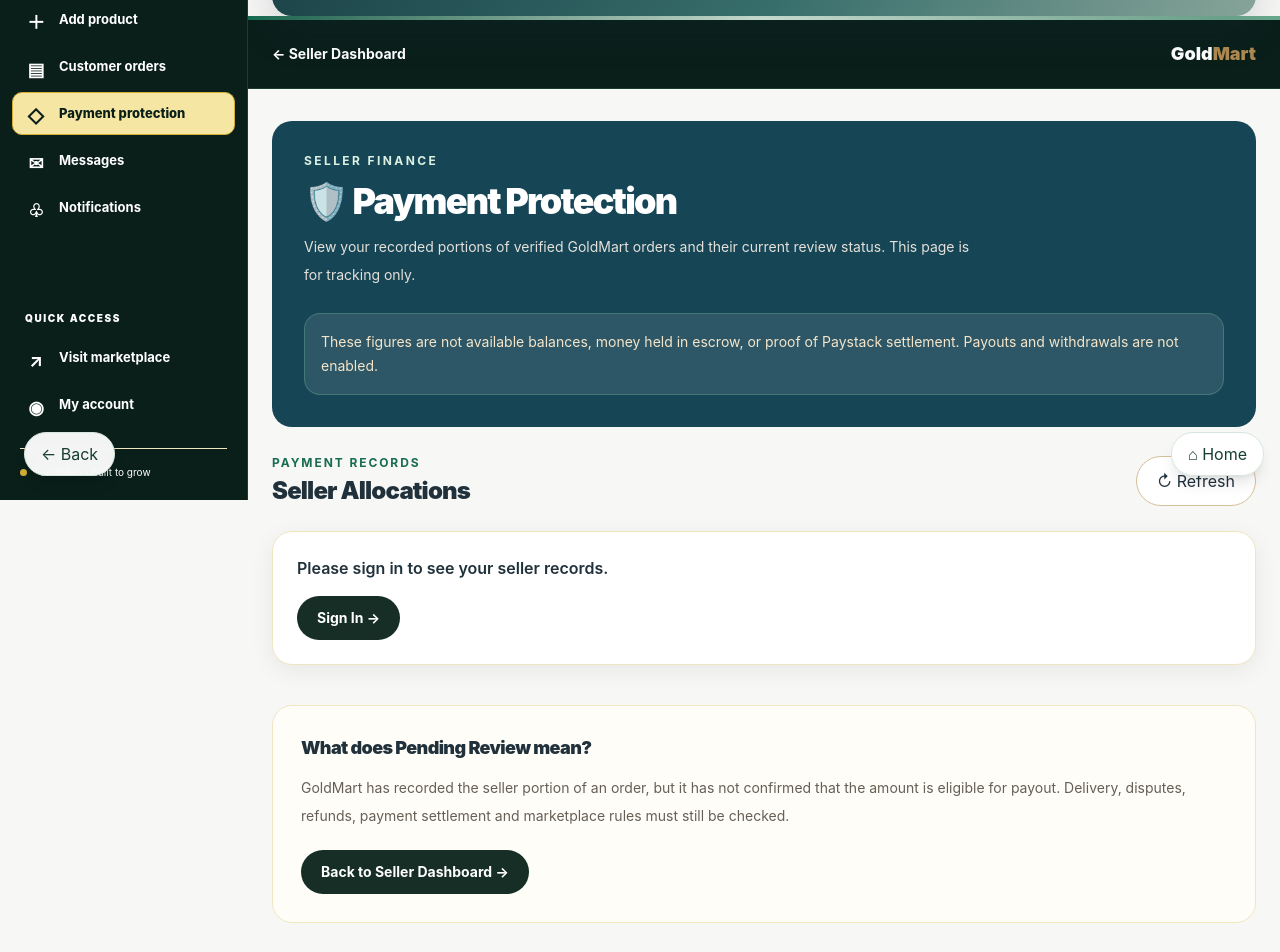
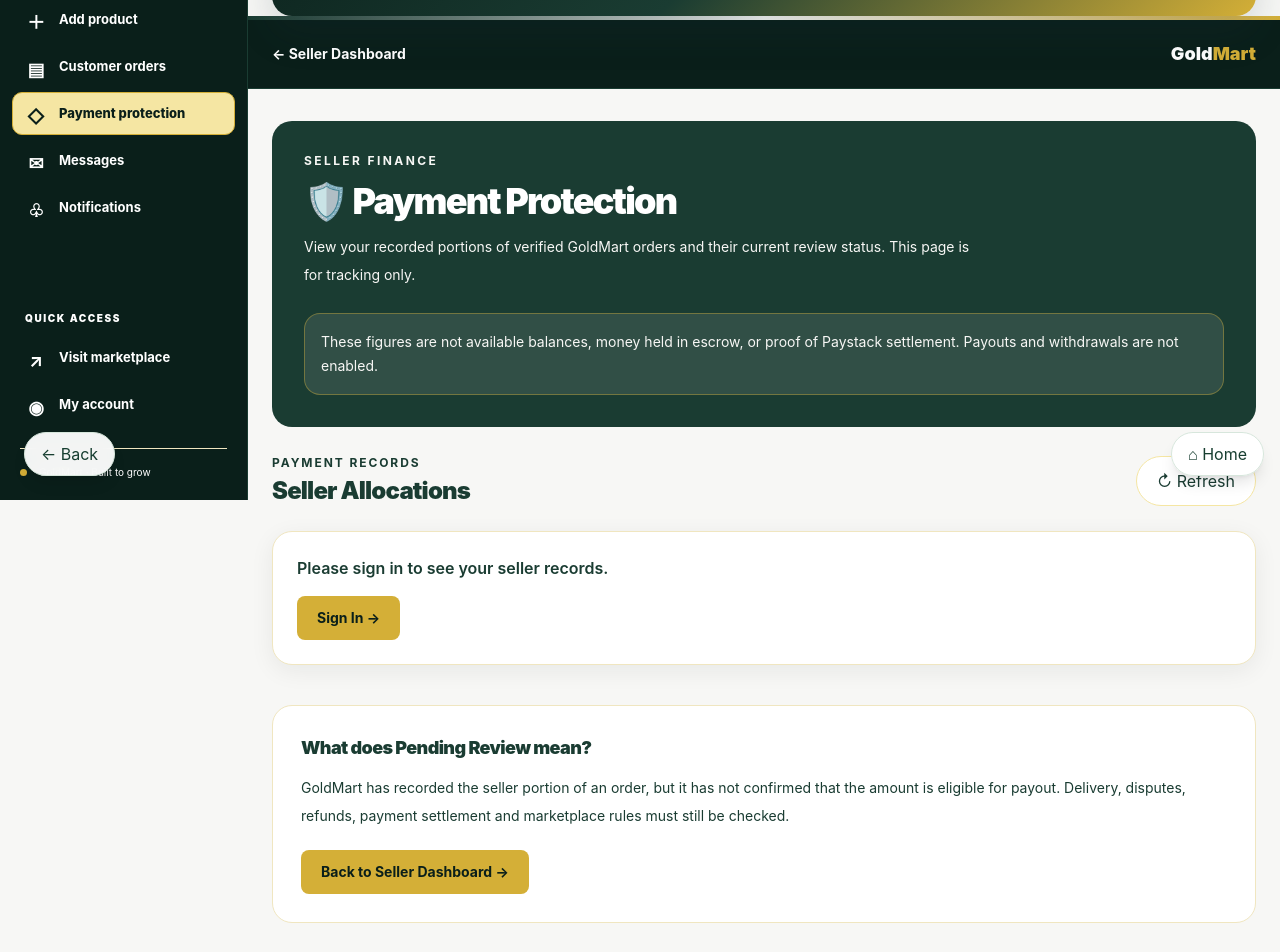
Before and after one commit to oscar1-max/Gold-mart-Ybsr, a Next.js app: page /seller/payment-protection in a window 1280 px wide. Shown: the part 300-1252 px from the top of the page. Built offline with nearby package versions, Linux system fonts and the light colour scheme.

Commit message:
Restyle Seller Studio in GoldMart premium palette

```diff
--- a/app/seller/payment-protection/page.tsx
+++ b/app/seller/payment-protection/page.tsx
@@ -111,7 +111,7 @@
     return "border-emerald-200 bg-emerald-50 text-emerald-800";
   }
 
-  return "border-[#e0eae3] bg-[#f5f8f5] text-[#665F55]";
+  return "border-[#F7F7F5] bg-[#FFFFFF] text-[#1A3C32]";
 }
 
 function StatusBadge({
@@ -255,39 +255,39 @@
   }
 
   return (
-    <main className="min-h-screen bg-[#F1F5F5] pb-28 text-[#20313B] md:pb-14">
+    <main className="min-h-screen bg-[#F7F7F5] pb-28 text-[#1A3C32] md:pb-14">
       <div className="mx-auto max-w-7xl px-4 pt-6 sm:px-6">
-        <section className="relative overflow-hidden rounded-[30px] px-6 py-9 text-white shadow-[0_18px_38px_rgba(24,51,62,0.16)] sm:px-10 sm:py-12" style={{background:"linear-gradient(120deg,#173C43,#376E6B 56%,#87A499)"}}>
+        <section className="relative overflow-hidden rounded-[30px] px-6 py-9 text-white shadow-[0_18px_38px_rgba(24,51,62,0.16)] sm:px-10 sm:py-12" style={{background:"linear-gradient(135deg, #0A1F1A 0%, #1A3C32 50%, #D4AF37 100%)"}}>
           <div className="pointer-events-none absolute -right-10 -top-20 h-60 w-60 rounded-full border-[32px] border-white/10" aria-hidden="true"/>
-          <div className="relative"><p className="text-[11px] font-black uppercase tracking-[0.22em] text-[#BDECE4]">GOLDMART SELLER STUDIO · Finance Ledger</p>
+          <div className="relative"><p className="text-[11px] font-black uppercase tracking-[0.22em] text-[#F5E6A3]">GOLDMART SELLER STUDIO · Finance Ledger</p>
           <h2 className="mt-3 text-3xl font-black tracking-tight sm:text-5xl">Clarity for your records.</h2>
           <p className="mt-3 max-w-xl text-sm leading-7 text-white/85">Review recorded allocations and their review status. Withdrawals remain unavailable.</p></div>
         </section>
         <nav aria-label="Seller Studio navigation" className="og-scrollbar mt-4 flex gap-2 overflow-x-auto pb-2">
-          <Link href="/seller" className="shrink-0 rounded-full border border-[#CEDFDF] bg-white px-4 py-2.5 text-xs font-bold text-[#2E5361] transition hover:border-[#70A9A8] hover:bg-[#E9F3F2]">Dashboard</Link>
-          <Link href="/seller/products" className="shrink-0 rounded-full border border-[#CEDFDF] bg-white px-4 py-2.5 text-xs font-bold text-[#2E5361] transition hover:border-[#70A9A8] hover:bg-[#E9F3F2]">Catalogue</Link>
-          <Link href="/seller/products/new" className="shrink-0 rounded-full border border-[#CEDFDF] bg-white px-4 py-2.5 text-xs font-bold text-[#2E5361] transition hover:border-[#70A9A8] hover:bg-[#E9F3F2]">Add Product</Link>
-          <Link href="/seller/orders" className="shrink-0 rounded-full border border-[#CEDFDF] bg-white px-4 py-2.5 text-xs font-bold text-[#2E5361] transition hover:border-[#70A9A8] hover:bg-[#E9F3F2]">Orders</Link>
-          <Link href="/seller/payment-protection" className="shrink-0 rounded-full border border-[#CEDFDF] bg-white px-4 py-2.5 text-xs font-bold text-[#2E5361] transition hover:border-[#70A9A8] hover:bg-[#E9F3F2]">Finance</Link>
-          <Link href="/chat" className="shrink-0 rounded-full border border-[#CEDFDF] bg-white px-4 py-2.5 text-xs font-bold text-[#2E5361] transition hover:border-[#70A9A8] hover:bg-[#E9F3F2]">Messages</Link>
-          <Link href="/account" className="shrink-0 rounded-full border border-[#CEDFDF] bg-white px-4 py-2.5 text-xs font-bold text-[#2E5361] transition hover:border-[#70A9A8] hover:bg-[#E9F3F2]">Account</Link>
+          <Link href="/seller" className="shrink-0 rounded-full border border-[#F7F7F5] bg-white px-4 py-2.5 text-xs font-bold text-[#1A3C32] transition hover:border-[#D4AF37] hover:bg-[#F7F7F5]">Dashboard</Link>
+          <Link href="/seller/products" className="shrink-0 rounded-full border border-[#F7F7F5] bg-white px-4 py-2.5 text-xs font-bold text-[#1A3C32] transition hover:border-[#D4AF37] hover:bg-[#F7F7F5]">Catalogue</Link>
+          <Link href="/seller/products/new" className="shrink-0 rounded-full border border-[#F7F7F5] bg-white px-4 py-2.5 text-xs font-bold text-[#1A3C32] transition hover:border-[#D4AF37] hover:bg-[#F7F7F5]">Add Product</Link>
+          <Link href="/seller/orders" className="shrink-0 rounded-full border border-[#F7F7F5] bg-white px-4 py-2.5 text-xs font-bold text-[#1A3C32] transition hover:border-[#D4AF37] hover:bg-[#F7F7F5]">Orders</Link>
+          <Link href="/seller/payment-protection" className="shrink-0 rounded-full border border-[#F7F7F5] bg-white px-4 py-2.5 text-xs font-bold text-[#1A3C32] transition hover:border-[#D4AF37] hover:bg-[#F7F7F5]">Finance</Link>
+          <Link href="/chat" className="shrink-0 rounded-full border border-[#F7F7F5] bg-white px-4 py-2.5 text-xs font-bold text-[#1A3C32] transition hover:border-[#D4AF37] hover:bg-[#F7F7F5]">Messages</Link>
+          <Link href="/account" className="shrink-0 rounded-full border border-[#F7F7F5] bg-white px-4 py-2.5 text-xs font-bold text-[#1A3C32] transition hover:border-[#D4AF37] hover:bg-[#F7F7F5]">Account</Link>
         </nav>
       </div>
 
-      <div className="h-1 bg-gradient-to-r from-[#176c52] via-[#ddf1e3] to-[#68a98c]" />
+      <div className="h-1 bg-gradient-to-r from-[#1A3C32] via-[#F7F7F5] to-[#D4AF37]" />
 
-      <header className="border-b border-[#DAE5E5] bg-white">
+      <header className="border-b border-[#F7F7F5] bg-white">
         <div className="mx-auto flex max-w-6xl items-center justify-between gap-3 px-4 py-5 sm:px-6">
           <Link
             href="/seller"
-            className="text-sm font-bold text-[#176c52] hover:underline"
+            className="text-sm font-bold text-[#1A3C32] hover:underline"
           >
             ← Seller Dashboard
           </Link>
 
           <span className="text-lg font-black">
             Gold
-            <span className="text-[#B08A50]">
+            <span className="text-[#D4AF37]">
               Mart
             </span>
           </span>
@@ -295,8 +295,8 @@
       </header>
 
       <div className="mx-auto max-w-6xl px-4 py-8 sm:px-6">
-        <section className="rounded-[28px] bg-[#164555] px-6 py-8 text-white sm:px-8">
-          <p className="text-xs font-bold uppercase tracking-[0.2em] text-[#ddf1e3]">
+        <section className="rounded-[28px] bg-[#1A3C32] px-6 py-8 text-white sm:px-8">
+          <p className="text-xs font-bold uppercase tracking-[0.2em] text-[#F7F7F5]">
             Seller Finance
           </p>
 
@@ -304,13 +304,13 @@
             🛡️ Payment Protection
           </h1>
 
-          <p className="mt-3 max-w-2xl text-sm leading-7 text-[#E4E1DB]">
+          <p className="mt-3 max-w-2xl text-sm leading-7 text-[#F7F7F5]">
             View your recorded portions of verified
             GoldMart orders and their current review
             status. This page is for tracking only.
           </p>
 
-          <div className="mt-6 rounded-2xl border border-[#68a98c]/40 bg-white/10 p-4 text-sm leading-6 text-[#F4E5CA]">
+          <div className="mt-6 rounded-2xl border border-[#D4AF37]/40 bg-white/10 p-4 text-sm leading-6 text-[#F7F7F5]">
             These figures are not available balances,
             money held in escrow, or proof of Paystack
             settlement. Payouts and withdrawals are
@@ -320,7 +320,7 @@
 
         <div className="mt-7 flex flex-wrap items-center justify-between gap-3">
           <div>
-            <p className="text-xs font-bold uppercase tracking-[0.16em] text-[#176c52]">
+            <p className="text-xs font-bold uppercase tracking-[0.16em] text-[#1A3C32]">
               Payment Records
             </p>
 
@@ -333,21 +333,21 @@
             type="button"
             onClick={refresh}
             disabled={loading}
-            className="rounded-full border border-[#D7BF97] bg-white px-5 py-3 text-sm font-bold transition hover:bg-[#ebf4ed] disabled:opacity-60"
+            className="rounded-full border border-[#F5E6A3] bg-white px-5 py-3 text-sm font-bold transition hover:bg-[#F7F7F5] disabled:opacity-60"
           >
             {loading ? "Loading..." : "↻ Refresh"}
           </button>
         </div>
 
         {needsLogin && (
-          <section className="mt-6 rounded-2xl border border-[#DAE5E5] bg-white p-6">
+          <section className="mt-6 rounded-2xl border border-[#F7F7F5] bg-white p-6">
             <p className="font-semibold">
               Please sign in to see your seller records.
             </p>
 
             <Link
               href="/login"
-              className="mt-4 inline-flex rounded-full bg-[#162e25] px-5 py-3 text-sm font-bold text-white"
+              className="mt-4 inline-flex rounded-full bg-[#0A1F1A] px-5 py-3 text-sm font-bold text-white"
             >
               Sign In →
             </Link>
@@ -366,8 +366,8 @@
         {!needsLogin && !error && (
           <>
             <section className="mt-6 grid gap-4 sm:grid-cols-2">
-              <div className="rounded-2xl border border-[#DAE5E5] bg-white p-6">
-                <p className="text-sm text-[#647a6d]">
+              <div className="rounded-2xl border border-[#F7F7F5] bg-white p-6">
+                <p className="text-sm text-[#D4AF37]">
                   Allocation Records
                 </p>
 
@@ -376,12 +376,12 @@
                 </p>
               </div>
 
-              <div className="rounded-2xl border border-[#DAE5E5] bg-white p-6">
-                <p className="text-sm text-[#647a6d]">
+              <div className="rounded-2xl border border-[#F7F7F5] bg-white p-6">
+                <p className="text-sm text-[#D4AF37]">
                   Withdrawal Availability
                 </p>
 
-                <p className="mt-2 text-xl font-black text-[#176c52]">
+                <p className="mt-2 text-xl font-black text-[#1A3C32]">
                   Not Enabled
                 </p>
               </div>
@@ -392,13 +392,13 @@
                 Recorded Totals
               </h2>
 
-              <p className="mt-1 text-sm text-[#647a6d]">
+              <p className="mt-1 text-sm text-[#D4AF37]">
                 Amounts are separated by currency
                 and review status.
               </p>
 
               {summaryRows.length === 0 ? (
-                <div className="mt-4 rounded-2xl border border-[#DAE5E5] bg-white p-6 text-sm text-[#647a6d]">
+                <div className="mt-4 rounded-2xl border border-[#F7F7F5] bg-white p-6 text-sm text-[#D4AF37]">
                   {loading
                     ? "Loading totals..."
                     : "No allocations recorded yet."}
@@ -408,7 +408,7 @@
                   {summaryRows.map((row, index) => (
                     <div
                       key={`${row.currency}-${row.status}-${index}`}
-                      className="rounded-2xl border border-[#DAE5E5] bg-white p-5"
+                      className="rounded-2xl border border-[#F7F7F5] bg-white p-5"
                     >
                       <StatusBadge status={row.status} />
 
@@ -419,7 +419,7 @@
                         )}
                       </p>
 
-                      <p className="mt-2 text-xs text-[#647a6d]">
+                      <p className="mt-2 text-xs text-[#D4AF37]">
                         {row.allocation_count} recorded
                         allocation(s)
                       </p>
@@ -435,17 +435,17 @@
                   Allocation History
                 </h2>
 
-                <p className="text-xs font-medium text-[#647a6d]">
+                <p className="text-xs font-medium text-[#D4AF37]">
                   Page {page}
                 </p>
               </div>
 
               {loading ? (
-                <div className="mt-4 rounded-2xl border border-[#DAE5E5] bg-white p-8 text-center text-sm text-[#647a6d]">
+                <div className="mt-4 rounded-2xl border border-[#F7F7F5] bg-white p-8 text-center text-sm text-[#D4AF37]">
                   Loading seller allocation records...
                 </div>
               ) : allocations.length === 0 ? (
-                <div className="mt-4 rounded-2xl border border-[#DAE5E5] bg-white p-8 text-center">
+                <div className="mt-4 rounded-2xl border border-[#F7F7F5] bg-white p-8 text-center">
                   <div className="text-3xl">
                     📋
                   </div>
@@ -454,7 +454,7 @@
                     No records on this page
                   </h3>
 
-                  <p className="mt-2 text-sm leading-6 text-[#647a6d]">
+                  <p className="mt-2 text-sm leading-6 text-[#D4AF37]">
                     New allocation records are created
                     when eligible verified payments
                     become completed order records.
@@ -467,11 +467,11 @@
                   {allocations.map((allocation) => (
                     <article
                       key={allocation.id}
-                      className="rounded-2xl border border-[#DAE5E5] bg-white p-5 shadow-sm sm:p-6"
+                      className="rounded-2xl border border-[#F7F7F5] bg-white p-5 shadow-sm sm:p-6"
                     >
                       <div className="flex flex-wrap items-start justify-between gap-3">
                         <div>
-                          <p className="text-xs font-bold uppercase tracking-[0.14em] text-[#176c52]">
+                          <p className="text-xs font-bold uppercase tracking-[0.14em] text-[#1A3C32]">
                             Order #{allocation.order_id}
                           </p>
 
@@ -488,9 +488,9 @@
                         />
                       </div>
 
-                      <div className="mt-5 grid gap-4 border-t border-[#F0ECE5] pt-4 sm:grid-cols-3">
+                      <div className="mt-5 grid gap-4 border-t border-[#F7F7F5] pt-4 sm:grid-cols-3">
                         <div>
-                          <p className="text-xs text-[#647a6d]">
+                          <p className="text-xs text-[#D4AF37]">
                             Order Status
                           </p>
 
@@ -504,7 +504,7 @@
                         </div>
 
                         <div>
-                          <p className="text-xs text-[#647a6d]">
+                          <p className="text-xs text-[#D4AF37]">
                             Payment Record
                           </p>
 
@@ -518,7 +518,7 @@
                         </div>
 
                         <div>
-                          <p className="text-xs text-[#647a6d]">
+                          <p className="text-xs text-[#D4AF37]">
                             Recorded
                           </p>
 
@@ -530,7 +530,7 @@
                         </div>
                       </div>
 
-                      <p className="mt-5 text-xs leading-5 text-[#647a6d]">
+                      <p className="mt-5 text-xs leading-5 text-[#D4AF37]">
                         This amount is a gross order
                         allocation before commissions,
                         fees, refunds and settlement
@@ -550,7 +550,7 @@
                     )
                   }
                   disabled={loading || page === 1}
-                  className="rounded-full border border-[#D7BF97] bg-white px-5 py-3 text-sm font-bold disabled:opacity-40"
+                  className="rounded-full border border-[#F5E6A3] bg-white px-5 py-3 text-sm font-bold disabled:opacity-40"
                 >
                   ← Previous
                 </button>
@@ -565,7 +565,7 @@
                     setPage((value) => value + 1)
                   }
                   disabled={loading || !hasNextPage}
-                  className="rounded-full bg-[#162e25] px-5 py-3 text-sm font-bold text-white disabled:opacity-40"
+                  className="rounded-full bg-[#0A1F1A] px-5 py-3 text-sm font-bold text-white disabled:opacity-40"
                 >
                   Next →
                 </button>
@@ -574,12 +574,12 @@
           </>
         )}
 
-        <section className="mt-10 rounded-2xl border border-[#E4D4B9] bg-[#FFFDF8] p-5 sm:p-7">
+        <section className="mt-10 rounded-2xl border border-[#F5E6A3] bg-[#FFFFFF] p-5 sm:p-7">
           <h2 className="text-lg font-black">
             What does Pending Review mean?
           </h2>
 
-          <p className="mt-3 text-sm leading-7 text-[#665F55]">
+          <p className="mt-3 text-sm leading-7 text-[#1A3C32]">
             GoldMart has recorded the seller portion
             of an order, but it has not confirmed
             that the amount is eligible for payout.
@@ -590,7 +590,7 @@
 
           <Link
             href="/seller"
-            className="mt-5 inline-flex rounded-full bg-[#162e25] px-5 py-3 text-sm font-bold text-white"
+            className="mt-5 inline-flex rounded-full bg-[#0A1F1A] px-5 py-3 text-sm font-bold text-white"
           >
             Back to Seller Dashboard →
           </Link>
```
